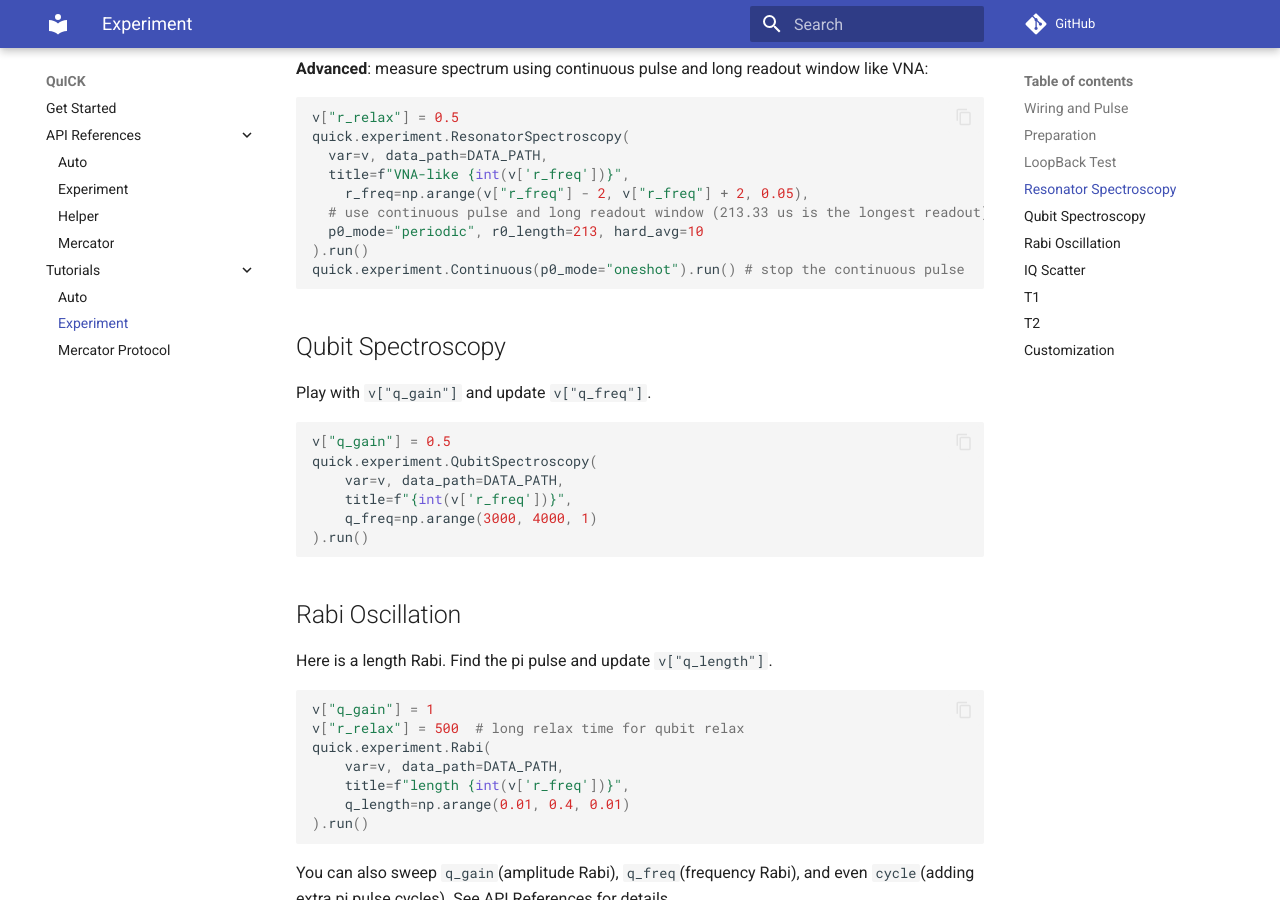
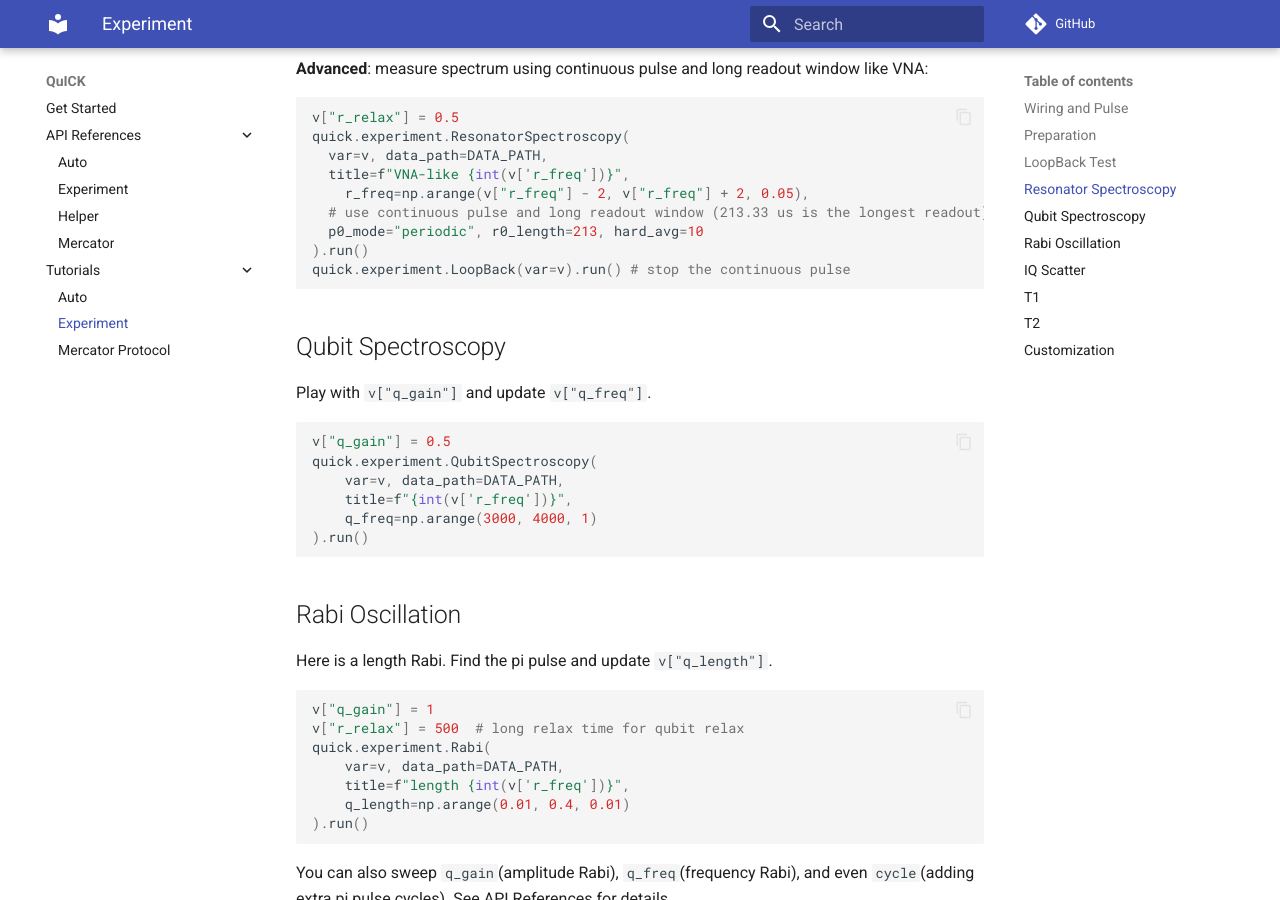
Before and after one commit to clelandlab/quick, an MkDocs documentation site: the page built from docs/Tutorials/experiment.md, in a window 1280 px wide and 900 px high, scrolled down 1952 px. Built offline with MkDocs 1.6.1 and Material for MkDocs 9.7.7, drawn with Linux system fonts in a browser that asks for light colours; comment, search, counter and statistics services are not loaded.

Commit message:
Update doc

````diff
--- a/docs/Tutorials/experiment.md
+++ b/docs/Tutorials/experiment.md
@@ -83,7 +83,7 @@ quick.experiment.ResonatorSpectroscopy(
   # use continuous pulse and long readout window (213.33 us is the longest readout)
   p0_mode="periodic", r0_length=213, hard_avg=10
 ).run()
-quick.experiment.Continuous(p0_mode="oneshot").run() # stop the continuous pulse
+quick.experiment.LoopBack(var=v).run() # stop the continuous pulse
 ```
 
 ## Qubit Spectroscopy
````
Also changed, not shown: 1 other file.
